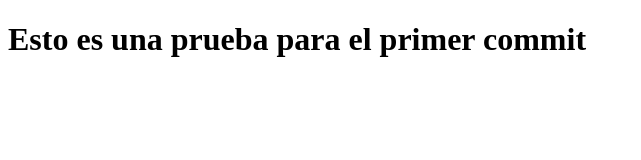
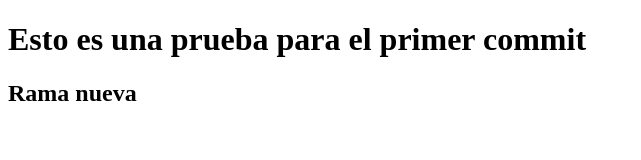
Before and after one commit to J-Dev25/Css-blu, a plain HTML site: page index.html in a window 1280 px wide. Shown: the whole page, without its empty margins (0-641 px from the left). Drawn offline with Linux system fonts and the light colour scheme.

Commit message:
Modifique el index de ejemplo para la nueva rama

```diff
--- a/index.html
+++ b/index.html
@@ -10,5 +10,12 @@
     <header>
         <h1>Esto es una prueba para el primer commit</h1>
     </header>
+
+    <main>
+        <article>
+            <h2>Rama nueva</h2>
+        </article>
+    </main>
+
 </body>
 </html>
```
